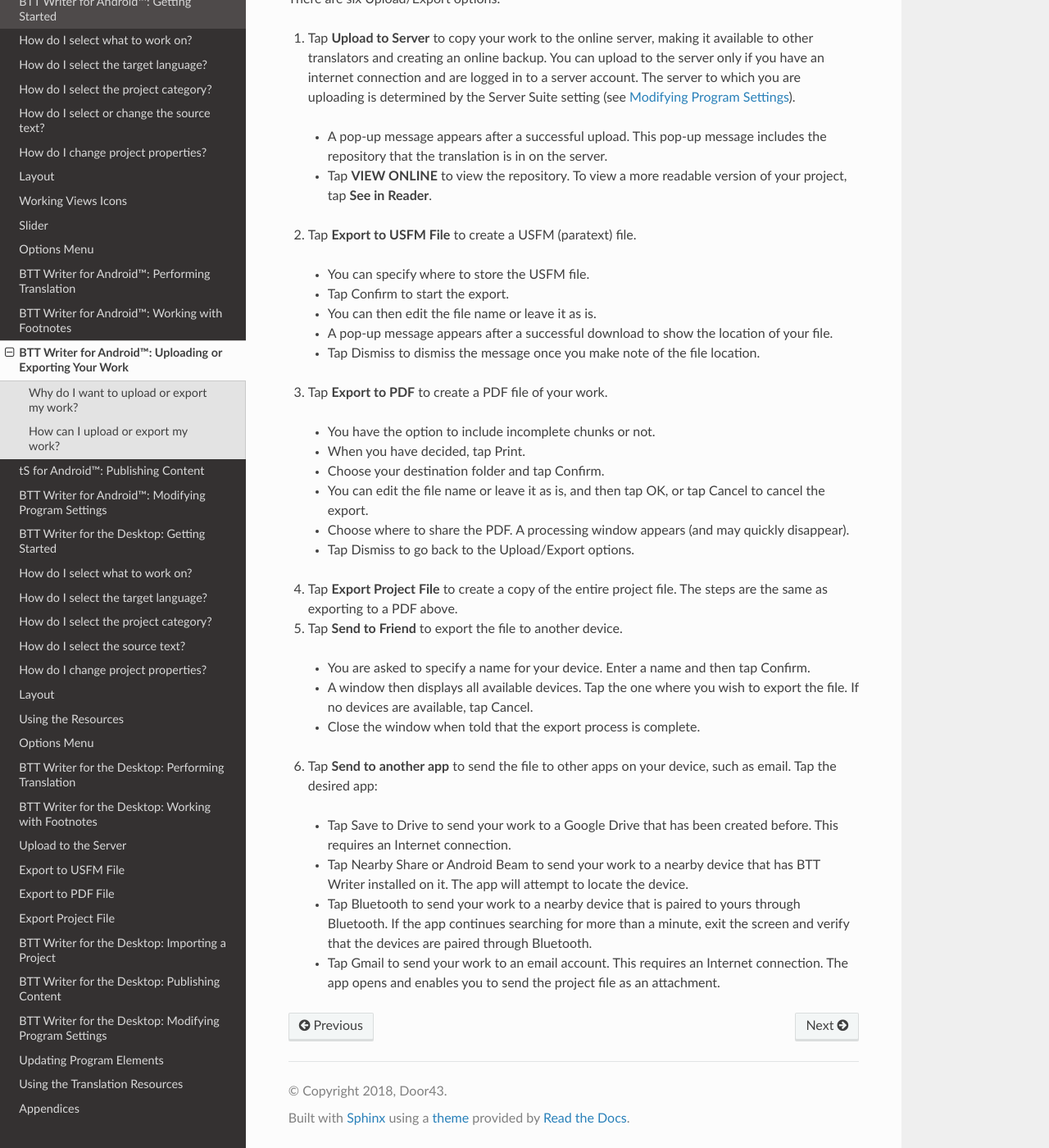
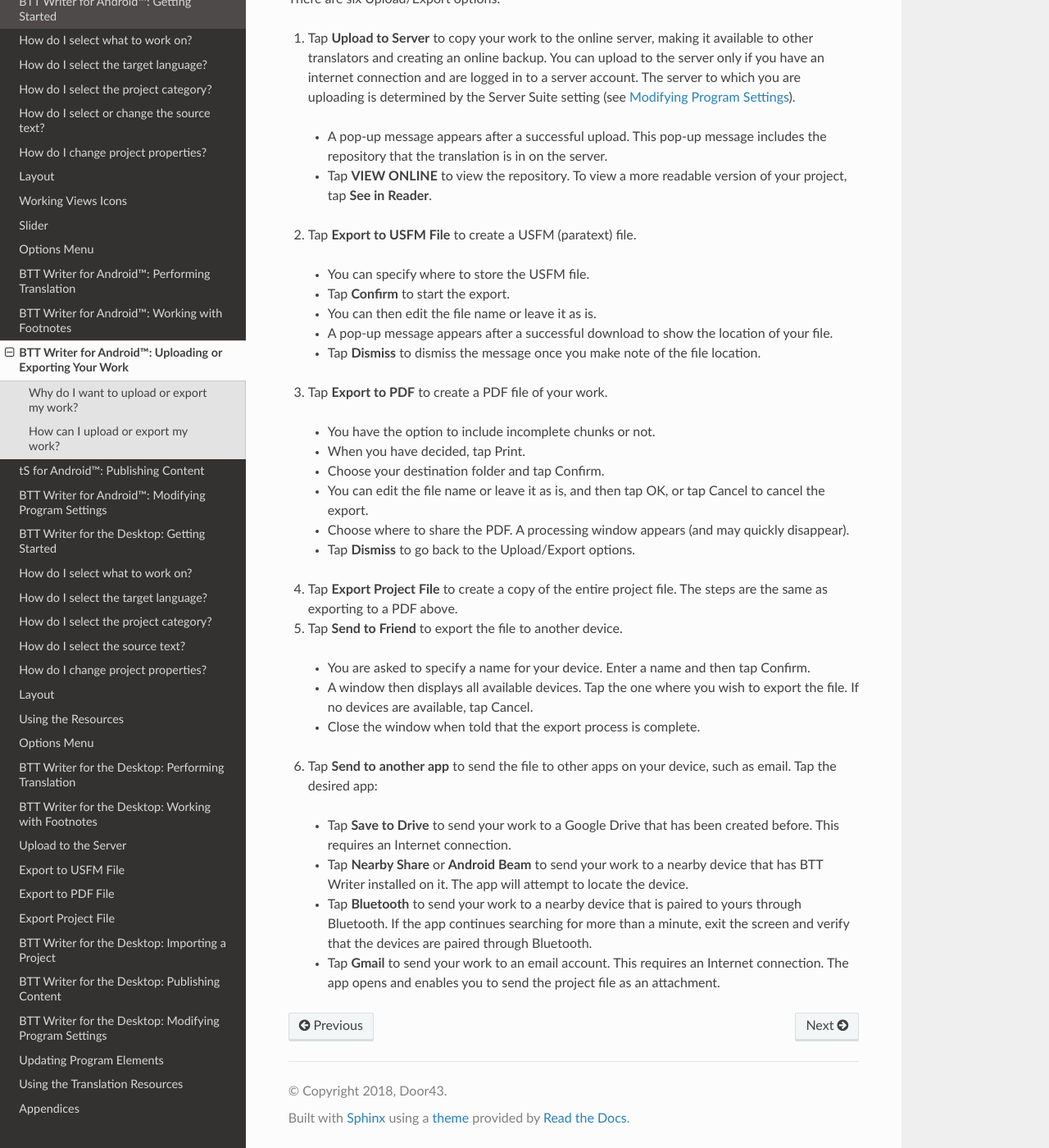
Before and after one commit to mondele/btt-writer-docs, a Sphinx documentation site: the page built from docs/tUpload.rst, in a window 1280 px wide and 1400 px high, scrolled down 927 px. Shown: the whole window at 82% size. Built offline with Sphinx 7.4.7 and the Read the Docs theme 2.0.0, drawn with Linux system fonts in a browser that asks for light colours; pages that are not in the unit, such as notebooks, are missing from menus.

```diff
--- a/docs/tUpload.rst
+++ b/docs/tUpload.rst
@@ -38,13 +38,13 @@ There are six Upload/Export options.
 
   * You can specify where to store the USFM file.
 
-  * Tap Confirm to start the export.
+  * Tap **Confirm** to start the export.
 
   * You can then edit the file name or leave it as is.
 
   * A pop-up message appears after a successful download to show the location of your file.
 
-  * Tap Dismiss to dismiss the message once you make note of the file location.
+  * Tap **Dismiss** to dismiss the message once you make note of the file location.
 
 3.	Tap **Export to PDF** to create a PDF file of your work.
 
@@ -58,7 +58,7 @@ There are six Upload/Export options.
 
   * Choose where to share the PDF. A processing window appears (and may quickly disappear).
 
-  * Tap Dismiss to go back to the Upload/Export options.
+  * Tap **Dismiss** to go back to the Upload/Export options.
 
 4.	Tap **Export Project File** to create a copy of the entire project file. The steps are the same as exporting to a PDF above.
 
@@ -73,10 +73,10 @@ There are six Upload/Export options.
 
 6. Tap **Send to another app** to send the file to other apps on your device, such as email. Tap the desired app:
 
-  * Tap Save to Drive to send your work to a Google Drive that has been created before. This requires an Internet connection.
+  * Tap **Save to Drive** to send your work to a Google Drive that has been created before. This requires an Internet connection.
 
-  * Tap Nearby Share or Android Beam to send your work to a nearby device that has BTT Writer installed on it. The app will attempt to locate the device.
+  * Tap **Nearby Share** or **Android Beam** to send your work to a nearby device that has BTT Writer installed on it. The app will attempt to locate the device.
 
-  * Tap Bluetooth to send your work to a nearby device that is paired to yours through Bluetooth. If the app continues searching for more than a minute, exit the screen and verify that the devices are paired through Bluetooth.
+  * Tap **Bluetooth** to send your work to a nearby device that is paired to yours through Bluetooth. If the app continues searching for more than a minute, exit the screen and verify that the devices are paired through Bluetooth.
 
-  * Tap Gmail to send your work to an email account. This requires an Internet connection. The app opens and enables you to send the project file as an attachment.
+  * Tap **Gmail** to send your work to an email account. This requires an Internet connection. The app opens and enables you to send the project file as an attachment.
```
